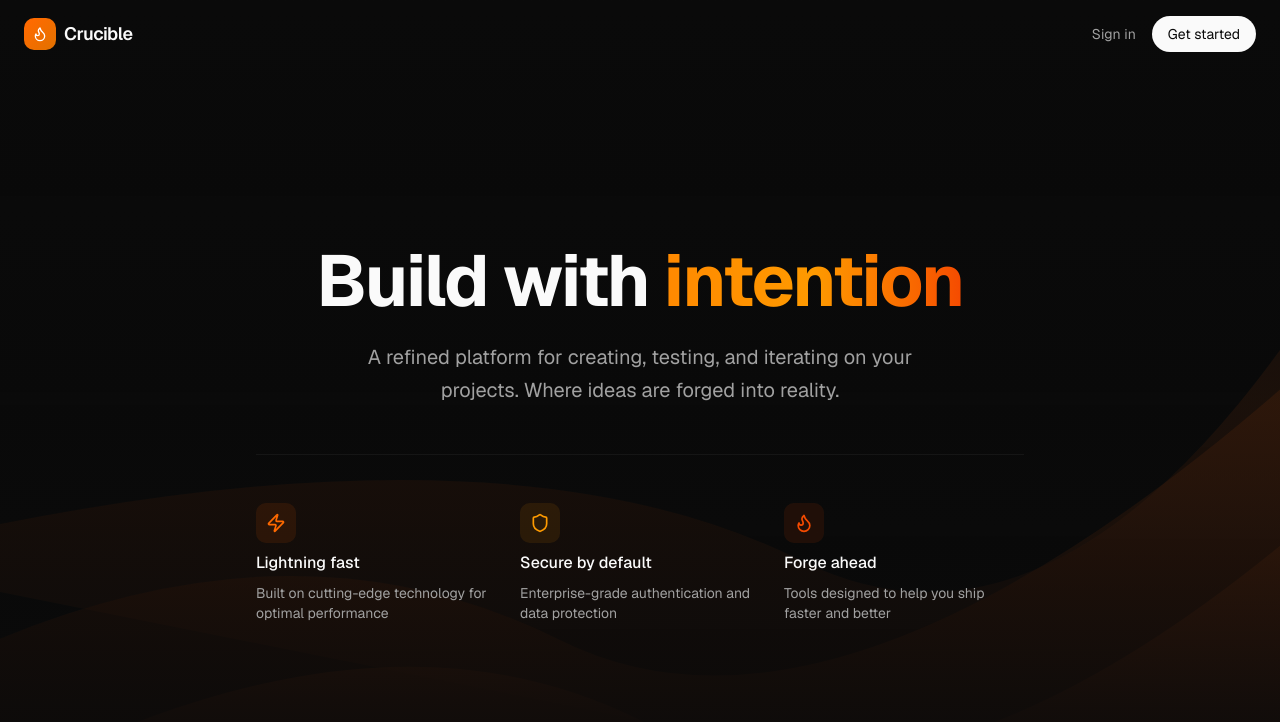
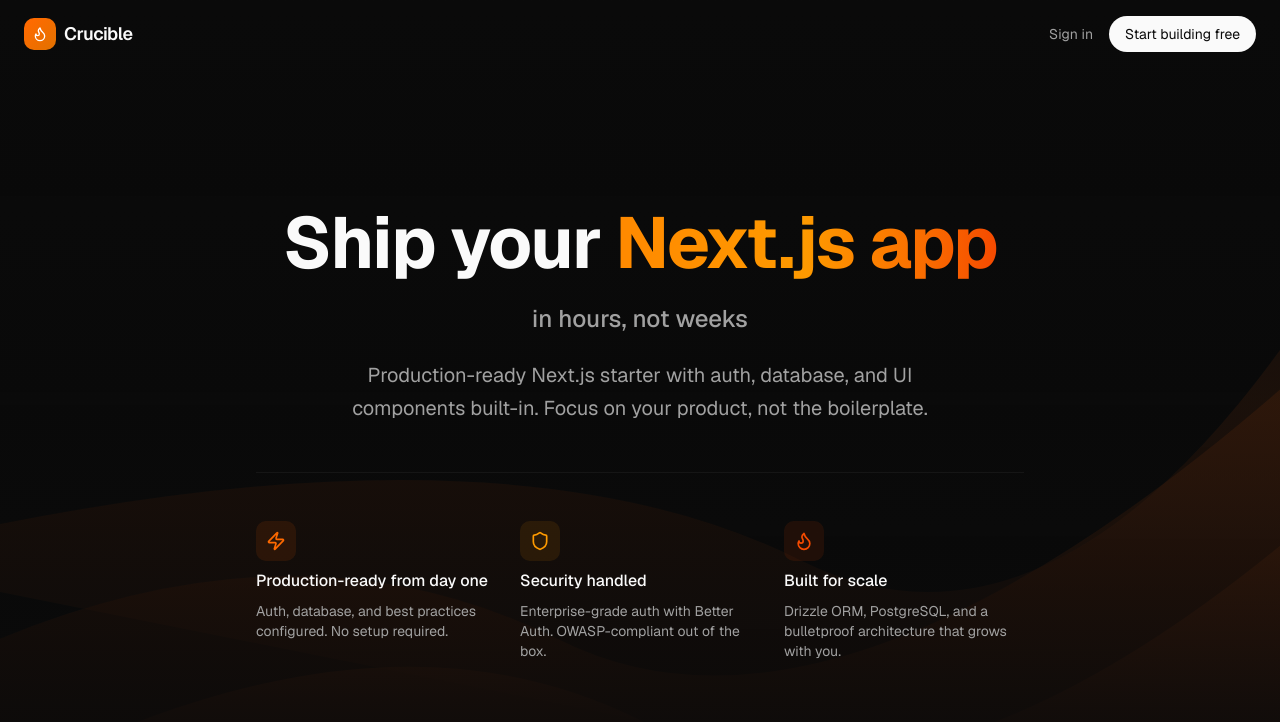
Before and after one commit to JorenRothman/crucible, a Next.js app: page / in a window 1280 px wide. Shown: the top 722 px of the page. Built offline with nearby package versions, Linux system fonts and the light colour scheme.

Commit message:
feat: improve homepage copy with marketing psychology

```diff
--- a/src/app/page.tsx
+++ b/src/app/page.tsx
@@ -65,7 +65,7 @@
             href="/signup"
             className="text-sm px-4 py-2 rounded-full bg-foreground text-background hover:bg-foreground/90 transition-all duration-200 hover:scale-105 active:scale-95"
           >
-            Get started
+            Start building free
           </Link>
         </nav>
       </header>
@@ -74,15 +74,19 @@
         <div className="max-w-3xl w-full text-center space-y-12">
           <div className="space-y-6">
             <h1 className="text-5xl md:text-7xl font-bold tracking-tight">
-              Build with{" "}
+              Ship your{" "}
               <span className="text-transparent bg-clip-text bg-linear-to-r from-orange-400 via-amber-500 to-orange-600">
-                intention
+                Next.js app
               </span>
             </h1>
 
+            <p className="text-xl md:text-2xl text-muted-foreground font-medium">
+              in hours, not weeks
+            </p>
+
             <p className="text-xl text-muted-foreground max-w-xl mx-auto leading-relaxed">
-              A refined platform for creating, testing, and iterating on your projects. Where ideas
-              are forged into reality.
+              Production-ready Next.js starter with auth, database, and UI components built-in.
+              Focus on your product, not the boilerplate.
             </p>
           </div>
 
@@ -91,27 +95,27 @@
               <div className="w-10 h-10 rounded-lg bg-orange-500/10 flex items-center justify-center mx-auto sm:mx-0">
                 <Zap className="w-5 h-5 text-orange-500" />
               </div>
-              <h3 className="font-medium">Lightning fast</h3>
+              <h3 className="font-medium">Production-ready from day one</h3>
               <p className="text-sm text-muted-foreground">
-                Built on cutting-edge technology for optimal performance
+                Auth, database, and best practices configured. No setup required.
               </p>
             </div>
             <div className="space-y-2 text-center sm:text-left">
               <div className="w-10 h-10 rounded-lg bg-amber-500/10 flex items-center justify-center mx-auto sm:mx-0">
                 <Shield className="w-5 h-5 text-amber-500" />
               </div>
-              <h3 className="font-medium">Secure by default</h3>
+              <h3 className="font-medium">Security handled</h3>
               <p className="text-sm text-muted-foreground">
-                Enterprise-grade authentication and data protection
+                Enterprise-grade auth with Better Auth. OWASP-compliant out of the box.
               </p>
             </div>
             <div className="space-y-2 text-center sm:text-left">
               <div className="w-10 h-10 rounded-lg bg-orange-600/10 flex items-center justify-center mx-auto sm:mx-0">
                 <Flame className="w-5 h-5 text-orange-600" />
               </div>
-              <h3 className="font-medium">Forge ahead</h3>
+              <h3 className="font-medium">Built for scale</h3>
               <p className="text-sm text-muted-foreground">
-                Tools designed to help you ship faster and better
+                Drizzle ORM, PostgreSQL, and a bulletproof architecture that grows with you.
               </p>
             </div>
           </div>
```
